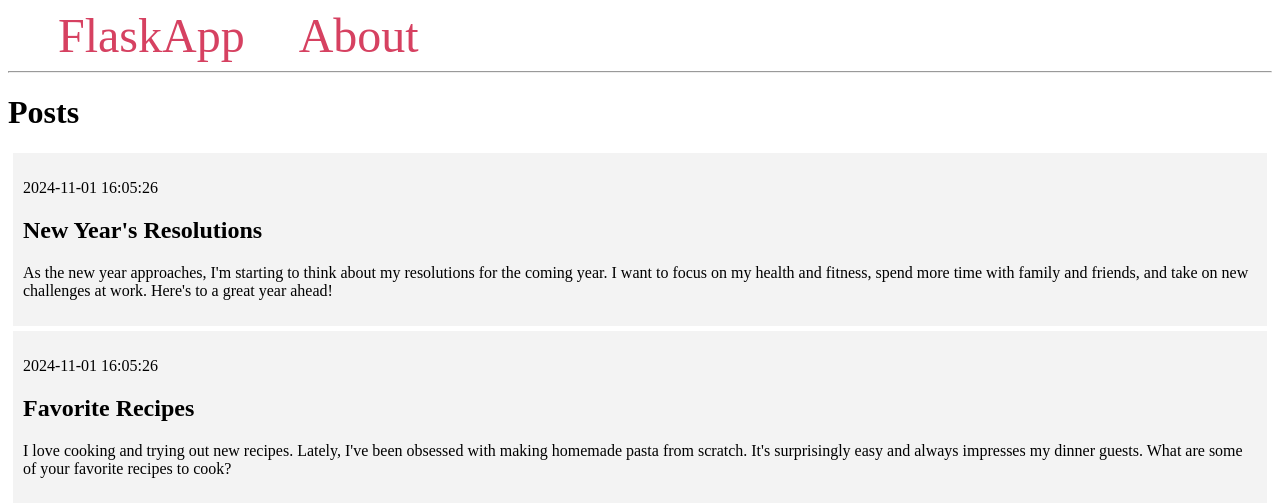
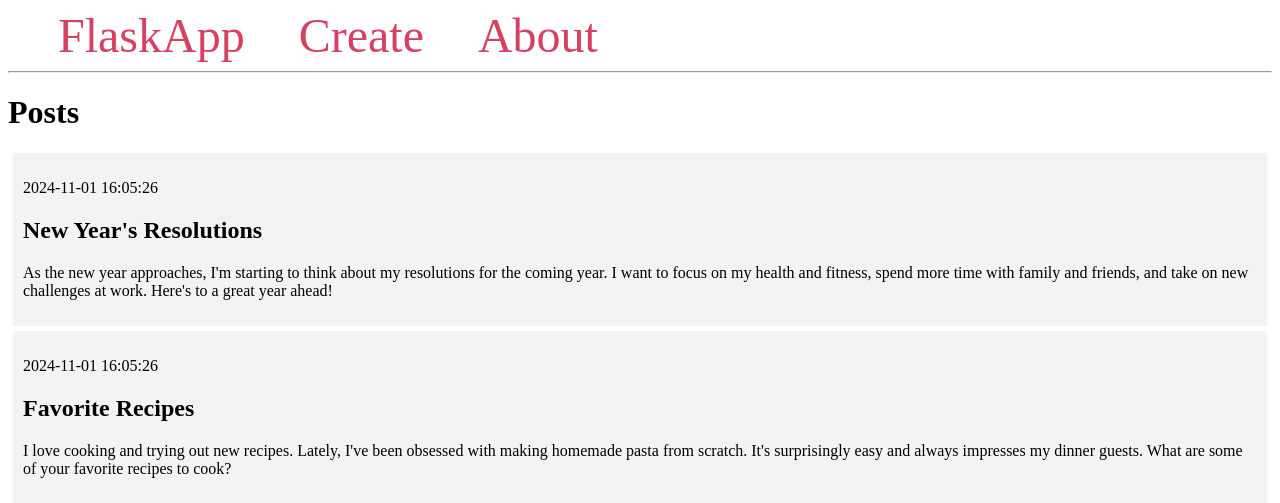
Before and after one commit to mstittmds/FlaskBlogTutorial, a Flask app: page / in a window 1280 px wide. Shown: the top 503 px of the page. Run offline with Flask 3, Linux system fonts and the light colour scheme; data comes from the database, SQL or seed files in the repository.

Commit message:
Updating the code for part 4 adding in creation of blog posts

```diff
--- a/app.py
+++ b/app.py
@@ -4,7 +4,7 @@ from flask import Flask, render_template, request, url_for, flash, redirect, abo
 # make a Flask application object called app
 app = Flask(__name__)
 app.config["DEBUG"] = True
-
+app.config['SECRET_KEY']= 'your secret key'
 
 
 # Function to open a connection to the database.db file
@@ -34,6 +34,22 @@ def index():
 
 
 # route to create a post
+@app.route('/create/', methods=('GET', 'POST'))
+def create():
+    if request.method == 'POST':
+        title = request.form['title']
+        content = request.form['content']
 
+        if not title:
+            flash("Title is required")
+        elif not content:
+            flash('Content is reuqired')
+        else:
+            conn = get_db_connection()
+            conn.execute('INSERT INTO posts (title, content) VALUES (?,?)', (title, content))
+            conn.commit()
+            conn.close()
+            return redirect(url_for('index'))
+    return render_template('create.html')
 
 app.run()
--- a/templates/base.html
+++ b/templates/base.html
@@ -28,10 +28,15 @@
 <body>
     <nav>
         <a href="{{ url_for('index') }}">FlaskApp</a>
+        <a href="{{ url_for('create') }}">Create</a>
         <a href="#">About</a>
     </nav>
     <hr>
     <div class="content">
+        {% for message in get_flashed_messages() %}
+            <div class="alert">{{message}}</div>
+
+        {% endfor %}
         {% block content %} {% endblock %}
     </div>
 </body>
```
